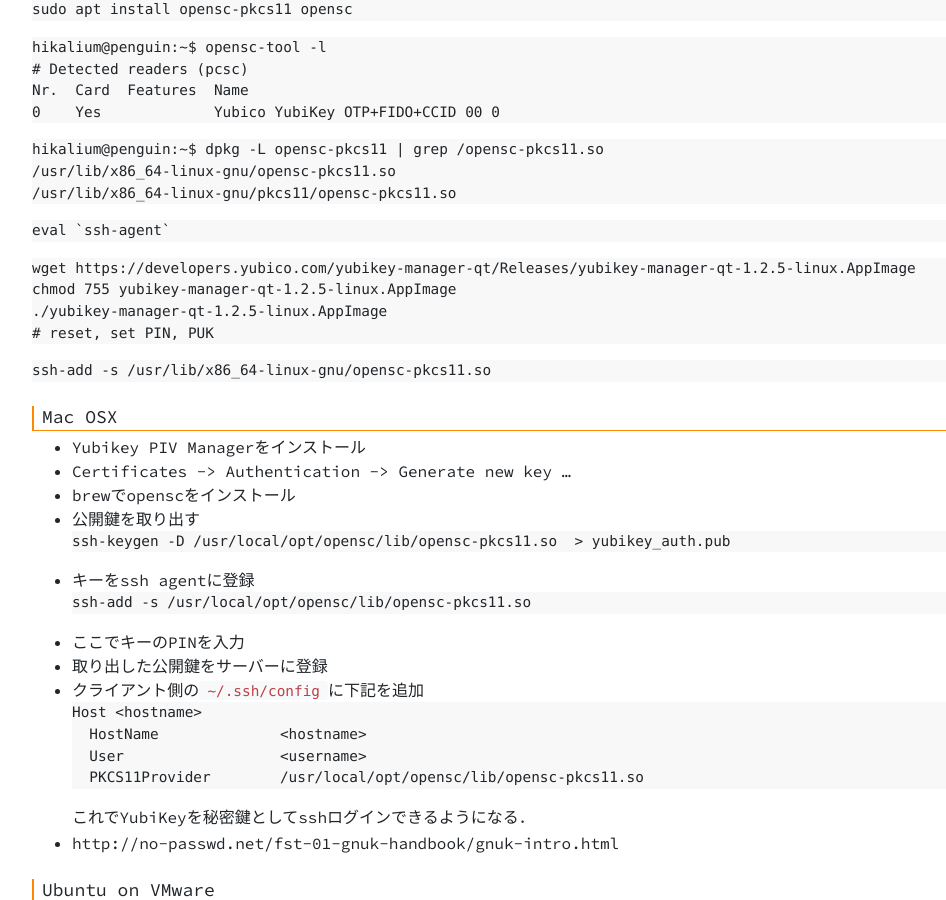
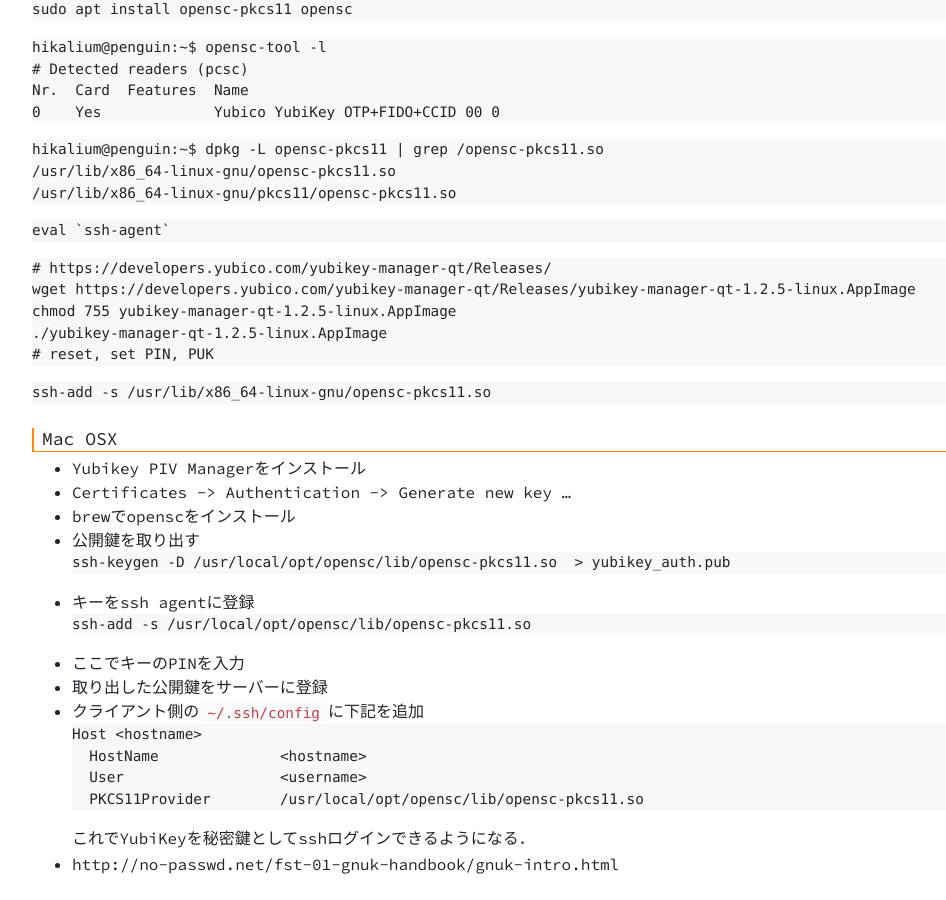
Before and after one commit to hikalium/hikalium.com, a Jekyll site: the page built from pages/note/yubikey.md, in a window 1280 px wide and 900 px high, scrolled down 372 px. Shown: the whole window, without its empty margins (53-999 px from the left). Built offline with Jekyll 4.4.1, drawn with Linux system fonts in a browser that asks for light colours; our own code applies the rules of GitHub Pages for plain Markdown files; part of the change alters nothing that is shown.

Commit message:
Update yubikey.md

````diff
--- a/pages/note/yubikey.md
+++ b/pages/note/yubikey.md
@@ -31,6 +31,7 @@ eval `ssh-agent`
 ```
 
 ```
+# https://developers.yubico.com/yubikey-manager-qt/Releases/
 wget https://developers.yubico.com/yubikey-manager-qt/Releases/yubikey-manager-qt-1.2.5-linux.AppImage
 chmod 755 yubikey-manager-qt-1.2.5-linux.AppImage
 ./yubikey-manager-qt-1.2.5-linux.AppImage
````
